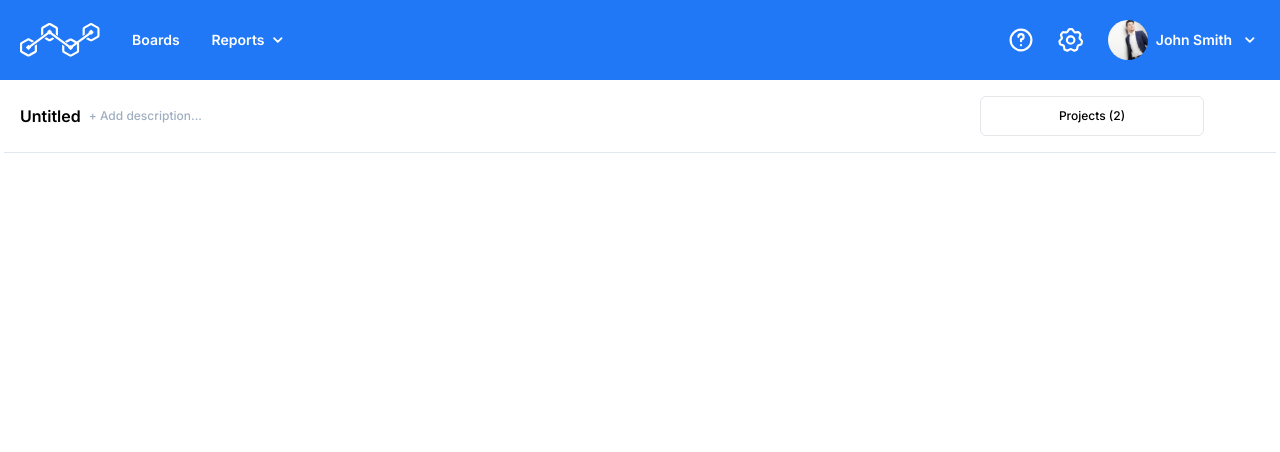
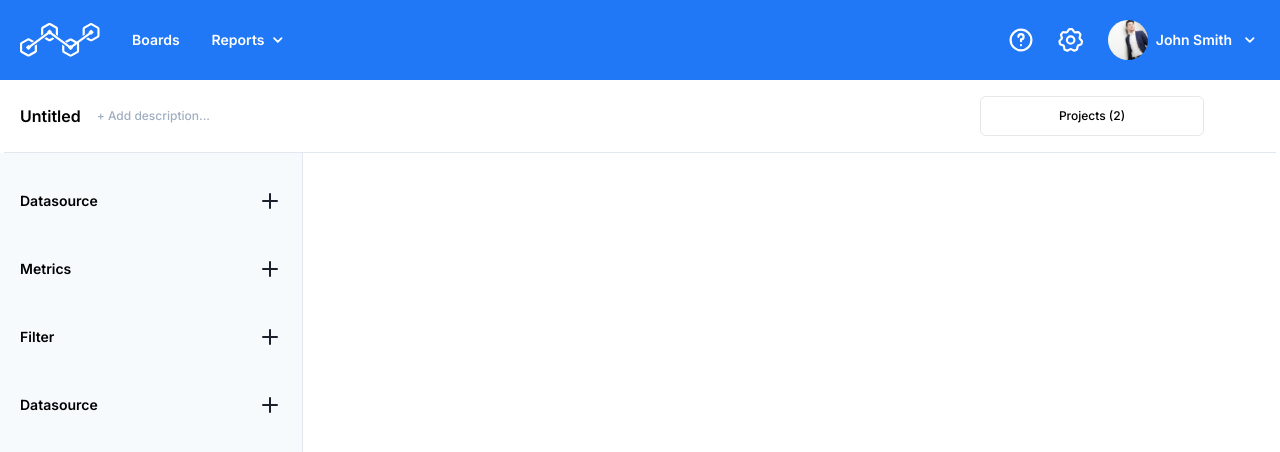
Before and after one commit to tuliodev/chart-builder-web, a Next.js app: page / in a window 1280 px wide. Shown: the top 452 px of the page. Built offline with nearby package versions, Linux system fonts and the light colour scheme.

Commit message:
feature: create sidebar datasource component

```diff
--- a/package.json
+++ b/package.json
@@ -9,6 +9,9 @@
     "lint": "next lint"
   },
   "dependencies": {
+    "@radix-ui/react-accordion": "^1.1.2",
+    "@radix-ui/react-avatar": "^1.0.4",
+    "@radix-ui/react-checkbox": "^1.0.4",
     "@radix-ui/react-dropdown-menu": "^2.0.6",
     "@radix-ui/react-slot": "^1.0.2",
     "class-variance-authority": "^0.7.0",
--- /dev/null
+++ b/src/components/Dashboard.tsx
@@ -0,0 +1,7 @@
+export default function Dashboard() {
+  return (
+    <div className=" w-screen h-screen">
+      <h1></h1>
+    </div>
+  );
+}
--- a/src/components/Layout.tsx
+++ b/src/components/Layout.tsx
@@ -11,7 +11,7 @@ interface LayoutProps {
 
 export default function Layout({ children }: LayoutProps) {
   return (
-    <main className={`h-screen w-screen ${fontSans.className}`}>
+    <main className={`h-screen w-screen ${fontSans.className} overflow-hidden`}>
       {children}
     </main>
   );
--- a/src/components/ProjectsMenu.tsx
+++ b/src/components/ProjectsMenu.tsx
@@ -17,7 +17,7 @@ export default function ProjectsMenu() {
 
   return (
     <DropdownMenu>
-      <DropdownMenuTrigger asChild className="w-56">
+      <DropdownMenuTrigger asChild className="w-52 sm:w-56">
         <Button variant="outline" className="outline-none border-">
           {" "}
           <p className="font-medium text-xs mx-14 hover:opacity-75">
@@ -25,7 +25,7 @@ export default function ProjectsMenu() {
           </p>
         </Button>
       </DropdownMenuTrigger>
-      <DropdownMenuContent className="w-56">
+      <DropdownMenuContent className="w-52 sm:w-56">
         <DropdownMenuRadioGroup value={position} onValueChange={setPosition}>
           <DropdownMenuLabel>
             <p className="font-medium text-xs  hover:opacity-75 cursor-pointer text-primary-blue">
--- /dev/null
+++ b/src/components/Sidebar.tsx
@@ -0,0 +1,76 @@
+import { useContext } from "react";
+
+import {
+  Accordion,
+  AccordionContent,
+  AccordionItem,
+  AccordionTrigger,
+} from "@/components/ui/accordion";
+import { Avatar, AvatarImage } from "@/components/ui/avatar";
+import { Checkbox } from "@/components/ui/checkbox";
+import { DatasourceContext } from "@/contexts/Datasource";
+
+export default function SiderBar() {
+  const { currentDatasources } = useContext(DatasourceContext);
+  return (
+    <div className="hidden sm:flex flex-col gap-3 items-center w-96 h-screen border-r border-[#E2E8F0] bg-[#F7FAFC] p-5">
+      <Accordion type="single" collapsible className="w-full ">
+        <AccordionItem value="datasource">
+          <AccordionTrigger>Datasource</AccordionTrigger>
+          <AccordionContent>
+            <div className="border-2 rounded-md p-3 w-max">
+              <div className="flex flex-col gap-4 p-3 w-max border-b overflow-y-scroll no-scrollbar h-36">
+                {currentDatasources.map((data) => {
+                  return (
+                    <div className="flex items-center space-x-2">
+                      <Checkbox id="terms" />
+                      <Avatar>
+                        <AvatarImage
+                          src={
+                            data.logo ||
+                            "https://cdn.moralis.io/eth/0x6b175474e89094c44da98b954eedeac495271d0f.png"
+                          }
+                          alt="@shadcn"
+                        />
+                      </Avatar>
+                      <label
+                        htmlFor="terms"
+                        className="text-xs font-normal leading-none peer-disabled:cursor-not-allowed peer-disabled:opacity-70"
+                      >
+                        {data.chain_name}
+                      </label>
+                    </div>
+                  );
+                })}
+              </div>
+              <p className="text-s font-normal text-[#4A5568] hover:opacity-75 cursor-pointer text-center mt-3">
+                Add new datasource
+              </p>
+            </div>
+          </AccordionContent>
+        </AccordionItem>
+      </Accordion>
+
+      <Accordion type="single" collapsible className="w-full ">
+        <AccordionItem value="metrics">
+          <AccordionTrigger>Metrics</AccordionTrigger>
+          <AccordionContent>Metrics</AccordionContent>
+        </AccordionItem>
+      </Accordion>
+
+      <Accordion type="single" collapsible className="w-full ">
+        <AccordionItem value="filter">
+          <AccordionTrigger>Filter</AccordionTrigger>
+          <AccordionContent>Filter</AccordionContent>
+        </AccordionItem>
+      </Accordion>
+
+      <Accordion type="single" collapsible className="w-full ">
+        <AccordionItem value="Breakdown">
+          <AccordionTrigger>Datasource</AccordionTrigger>
+          <AccordionContent>Datasource</AccordionContent>
+        </AccordionItem>
+      </Accordion>
+    </div>
+  );
+}
--- a/src/components/SubHeader.tsx
+++ b/src/components/SubHeader.tsx
@@ -5,7 +5,7 @@ import ProjectTitleEditableText from "./ProjectTitleEditableText";
 export default function SubHeader() {
   return (
     <div className="flex flex-row items-center justify-between p-4 mx-1 border-b border-[#E2E8F0]">
-      <div className="flex flex-wrap gap-2 items-center">
+      <div className="flex flex-wrap gap-4 items-center">
         <ProjectTitleEditableText initialText="Untitled" />
         <ProjectDescriptionEditableText initialText="+ Add description..." />
       </div>
--- /dev/null
+++ b/src/components/ui/accordion.tsx
@@ -0,0 +1,68 @@
+"use client";
+
+import * as React from "react";
+
+import { ChevronDown, Plus } from "lucide-react";
+import * as AccordionPrimitive from "@radix-ui/react-accordion";
+
+import { cn } from "@/lib/utils";
+
+const Accordion = AccordionPrimitive.Root;
+
+const AccordionItem = React.forwardRef<
+  React.ElementRef<typeof AccordionPrimitive.Item>,
+  React.ComponentPropsWithoutRef<typeof AccordionPrimitive.Item>
+>(({ className, ...props }, ref) => (
+  <AccordionPrimitive.Item ref={ref} className={cn(className)} {...props} />
+));
+AccordionItem.displayName = "AccordionItem";
+
+const AccordionTrigger = React.forwardRef<
+  React.ElementRef<typeof AccordionPrimitive.Trigger>,
+  React.ComponentPropsWithoutRef<typeof AccordionPrimitive.Trigger>
+>(({ className, children, ...props }, ref) => {
+  const [isOpen, setIsOpen] = React.useState(false);
+
+  const handleToggle = () => {
+    setIsOpen(!isOpen);
+  };
+
+  return (
+    <AccordionPrimitive.Header className="flex">
+      <AccordionPrimitive.Trigger
+        ref={ref}
+        className={cn(
+          "flex flex-1 items-center justify-between py-4 transition-all  [&[data-state=open]>svg]:rotate-180",
+          className,
+        )}
+        {...props}
+        onClick={handleToggle}
+      >
+        <span className="font-semibold text-sm ">{children}</span>
+        {isOpen ? (
+          <ChevronDown className="h-6 w-6 shrink-0 transition-transform duration-200 text-[#1A202C]" />
+        ) : (
+          <Plus className="h-6 w-6 shrink-0 transition-transform duration-200 text-[#1A202C]" />
+        )}
+      </AccordionPrimitive.Trigger>
+    </AccordionPrimitive.Header>
+  );
+});
+AccordionTrigger.displayName = AccordionPrimitive.Trigger.displayName;
+
+const AccordionContent = React.forwardRef<
+  React.ElementRef<typeof AccordionPrimitive.Content>,
+  React.ComponentPropsWithoutRef<typeof AccordionPrimitive.Content>
+>(({ className, children, ...props }, ref) => (
+  <AccordionPrimitive.Content
+    ref={ref}
+    className="overflow-hidden text-sm transition-all data-[state=closed]:animate-accordion-up data-[state=open]:animate-accordion-down"
+    {...props}
+  >
+    <div className={cn("pb-4 pt-0", className)}>{children}</div>
+  </AccordionPrimitive.Content>
+));
+
+AccordionContent.displayName = AccordionPrimitive.Content.displayName;
+
+export { Accordion, AccordionContent, AccordionItem, AccordionTrigger };
--- /dev/null
+++ b/src/components/ui/avatar.tsx
@@ -0,0 +1,51 @@
+"use client";
+
+import * as React from "react";
+
+import * as AvatarPrimitive from "@radix-ui/react-avatar";
+
+import { cn } from "@/lib/utils";
+
+const Avatar = React.forwardRef<
+  React.ElementRef<typeof AvatarPrimitive.Root>,
+  React.ComponentPropsWithoutRef<typeof AvatarPrimitive.Root>
+>(({ className, ...props }, ref) => (
+  <AvatarPrimitive.Root
+    ref={ref}
+    className={cn(
+      "relative flex h-7 w-7 shrink-0 overflow-hidden rounded-full",
+      className,
+    )}
+    {...props}
+  />
+));
+Avatar.displayName = AvatarPrimitive.Root.displayName;
+
+const AvatarImage = React.forwardRef<
+  React.ElementRef<typeof AvatarPrimitive.Image>,
+  React.ComponentPropsWithoutRef<typeof AvatarPrimitive.Image>
+>(({ className, ...props }, ref) => (
+  <AvatarPrimitive.Image
+    ref={ref}
+    className={cn("aspect-square h-full w-full", className)}
+    {...props}
+  />
+));
+AvatarImage.displayName = AvatarPrimitive.Image.displayName;
+
+const AvatarFallback = React.forwardRef<
+  React.ElementRef<typeof AvatarPrimitive.Fallback>,
+  React.ComponentPropsWithoutRef<typeof AvatarPrimitive.Fallback>
+>(({ className, ...props }, ref) => (
+  <AvatarPrimitive.Fallback
+    ref={ref}
+    className={cn(
+      "flex h-full w-full items-center justify-center rounded-full bg-muted",
+      className,
+    )}
+    {...props}
+  />
+));
+AvatarFallback.displayName = AvatarPrimitive.Fallback.displayName;
+
+export { Avatar, AvatarFallback, AvatarImage };
--- /dev/null
+++ b/src/components/ui/checkbox.tsx
@@ -0,0 +1,31 @@
+"use client";
+
+import * as React from "react";
+
+import { Check } from "lucide-react";
+import * as CheckboxPrimitive from "@radix-ui/react-checkbox";
+
+import { cn } from "@/lib/utils";
+
+const Checkbox = React.forwardRef<
+  React.ElementRef<typeof CheckboxPrimitive.Root>,
+  React.ComponentPropsWithoutRef<typeof CheckboxPrimitive.Root>
+>(({ className, ...props }, ref) => (
+  <CheckboxPrimitive.Root
+    ref={ref}
+    className={cn(
+      "peer h-5 w-5 shrink-0 rounded-sm border border-slate-300 ring-offset-background focus-visible:outline-none focus-visible:ring-2 focus-visible:ring-ring focus-visible:ring-offset-2 disabled:cursor-not-allowed disabled:opacity-50 data-[state=checked]:bg-primary-blue data-[state=checked]:text-white data-[state=checked]:border-primary-blue",
+      className,
+    )}
+    {...props}
+  >
+    <CheckboxPrimitive.Indicator
+      className={cn("flex items-center justify-center text-current")}
+    >
+      <Check className="h-5 w-5" />
+    </CheckboxPrimitive.Indicator>
+  </CheckboxPrimitive.Root>
+));
+Checkbox.displayName = CheckboxPrimitive.Root.displayName;
+
+export { Checkbox };
--- a/src/pages/Home/index.tsx
+++ b/src/pages/Home/index.tsx
@@ -1,4 +1,6 @@
+import Dashboard from "@/components/Dashboard";
 import Header from "@/components/Header";
+import SiderBar from "@/components/Sidebar";
 import SubHeader from "@/components/SubHeader";
 
 export default function Home() {
@@ -6,6 +8,10 @@ export default function Home() {
     <div>
       <Header />
       <SubHeader />
+      <div className="flex flex-row">
+        <SiderBar />
+        <Dashboard />
+      </div>
     </div>
   );
 }
--- a/src/styles/globals.css
+++ b/src/styles/globals.css
@@ -2,6 +2,17 @@
 @tailwind components;
 @tailwind utilities;
 
+@layer utilities {
+  @variants responsive {
+    .no-scrollbar::-webkit-scrollbar {
+        display: none;
+    }
+    .no-scrollbar {
+        -ms-overflow-style: none;
+        scrollbar-width: none;
+    }
+  }
+}
 
 @layer base {
     body {
```
Also changed, not shown: 1 other file (tests, documents, lock files or other folders).
